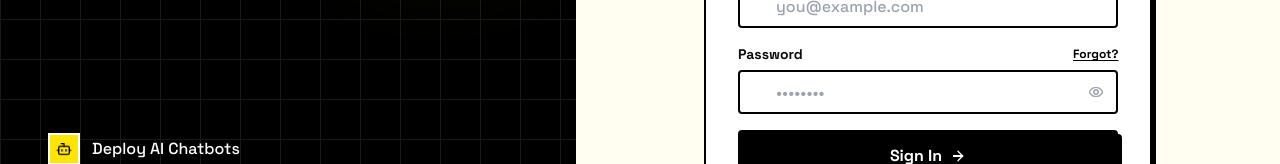
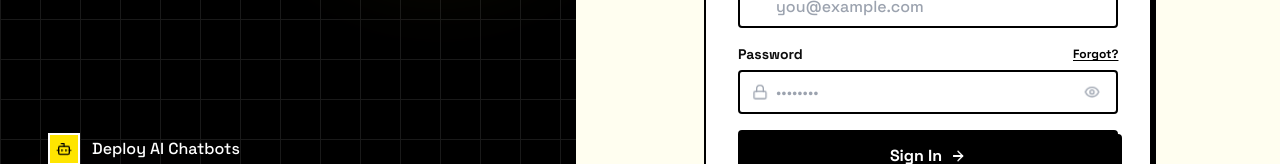
Before and after one commit to pavankumar-vh/RAGHost, a React (Vite) app in the folder frontend/: page /auth in a window 1280 px wide. Shown: the part 341-505 px from the top of the page. Built offline with nearby package versions, Linux system fonts and the light colour scheme; no server answers.

Commit message:
fix: rewrite password fields with flex shell - no absolute eye button

```diff
--- a/frontend/src/pages/AuthPage.jsx
+++ b/frontend/src/pages/AuthPage.jsx
@@ -216,8 +216,8 @@ const AuthPage = () => {
                       </button>
                     )}
                   </div>
-                  <div className="relative">
-                    <Lock size={16} className="absolute left-3 top-1/2 -translate-y-1/2 text-gray-400" />
+                  <div className="flex items-center h-11 w-full bg-white border-2 border-black rounded px-3 gap-2 focus-within:ring-2 focus-within:ring-nb-yellow" style={{transition:'box-shadow 150ms'}}>
+                    <Lock size={16} className="text-gray-400 flex-shrink-0" />
                     <input
                       type={showPassword ? 'text' : 'password'}
                       value={password}
@@ -225,17 +225,17 @@ const AuthPage = () => {
                       required
                       disabled={loading}
                       minLength={6}
-                      className="nb-input pl-9 pr-10"
+                      className="flex-1 h-full bg-transparent border-none outline-none font-medium text-black placeholder-gray-400 text-sm"
                       placeholder="••••••••"
                     />
-                    <button
-                      type="button"
-                      onClick={() => setShowPassword(v => !v)}
-                      className="absolute right-2.5 top-1/2 -translate-y-1/2 z-10 p-1 flex items-center text-gray-400 hover:text-black transition-colors"
+                    <span
+                      role="button"
                       tabIndex={-1}
+                      onMouseDown={e => { e.preventDefault(); setShowPassword(v => !v); }}
+                      className="flex-shrink-0 flex items-center justify-center w-6 h-6 text-gray-400 hover:text-black cursor-pointer select-none"
                     >
                       {showPassword ? <EyeOff size={16} /> : <Eye size={16} />}
-                    </button>
+                    </span>
                   </div>
                   {!isLogin && <p className="mt-1 text-xs text-nb-muted">At least 6 characters</p>}
                 </div>
@@ -245,8 +245,8 @@ const AuthPage = () => {
               {!isLogin && !showForgotPassword && (
                 <div>
                   <label className="block text-sm font-bold text-nb-text mb-1.5">Confirm Password</label>
-                  <div className="relative">
-                    <Lock size={16} className="absolute left-3 top-1/2 -translate-y-1/2 text-gray-400" />
+                  <div className="flex items-center h-11 w-full bg-white border-2 border-black rounded px-3 gap-2 focus-within:ring-2 focus-within:ring-nb-yellow" style={{transition:'box-shadow 150ms'}}>
+                    <Lock size={16} className="text-gray-400 flex-shrink-0" />
                     <input
                       type={showConfirmPassword ? 'text' : 'password'}
                       value={confirmPassword}
@@ -254,17 +254,17 @@ const AuthPage = () => {
                       required={!isLogin}
                       disabled={loading}
                       minLength={6}
-                      className="nb-input pl-9 pr-10"
+                      className="flex-1 h-full bg-transparent border-none outline-none font-medium text-black placeholder-gray-400 text-sm"
                       placeholder="••••••••"
                     />
-                    <button
-                      type="button"
-                      onClick={() => setShowConfirmPassword(v => !v)}
-                      className="absolute right-2.5 top-1/2 -translate-y-1/2 z-10 p-1 flex items-center text-gray-400 hover:text-black transition-colors"
+                    <span
+                      role="button"
                       tabIndex={-1}
+                      onMouseDown={e => { e.preventDefault(); setShowConfirmPassword(v => !v); }}
+                      className="flex-shrink-0 flex items-center justify-center w-6 h-6 text-gray-400 hover:text-black cursor-pointer select-none"
                     >
                       {showConfirmPassword ? <EyeOff size={16} /> : <Eye size={16} />}
-                    </button>
+                    </span>
                   </div>
                 </div>
               )}
```
